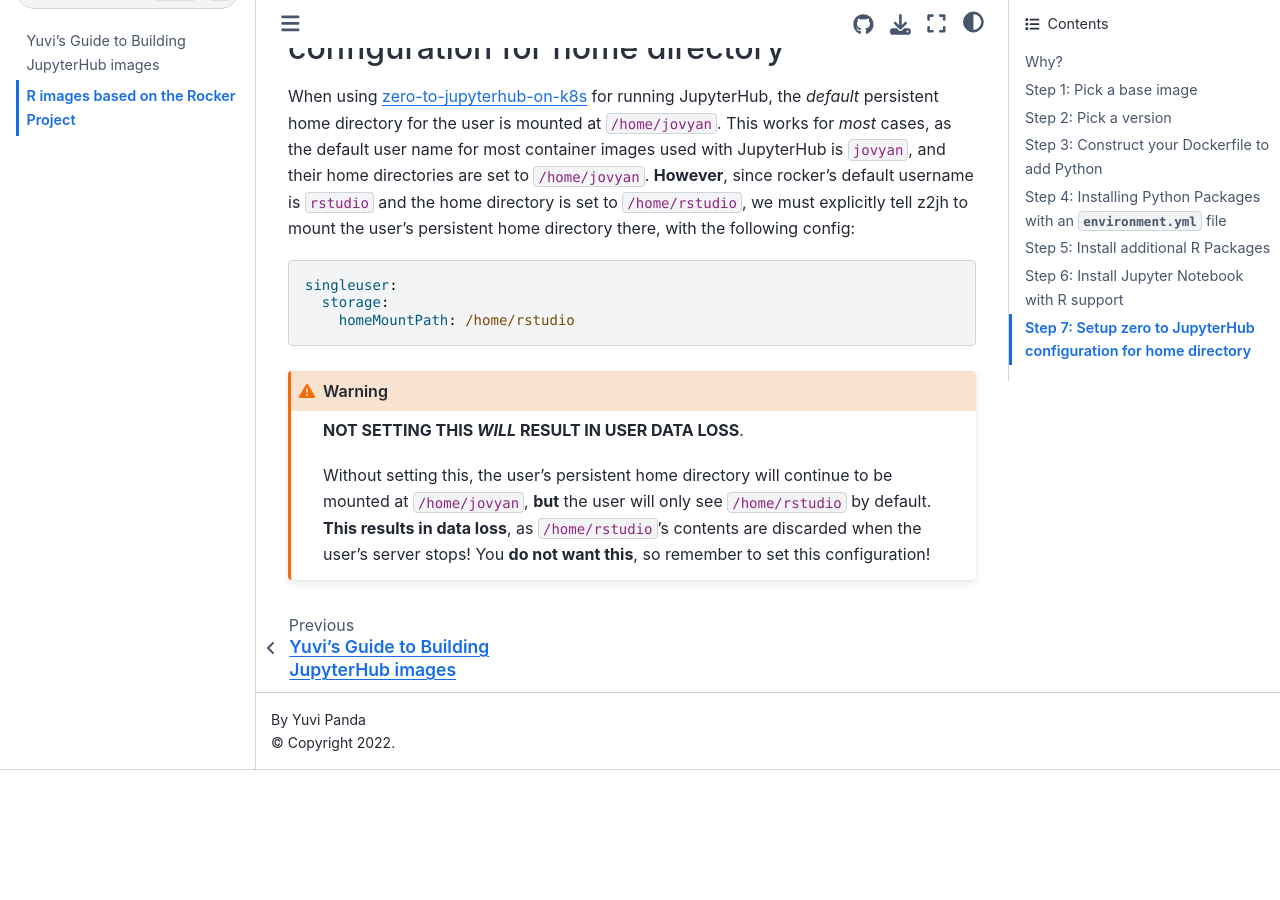
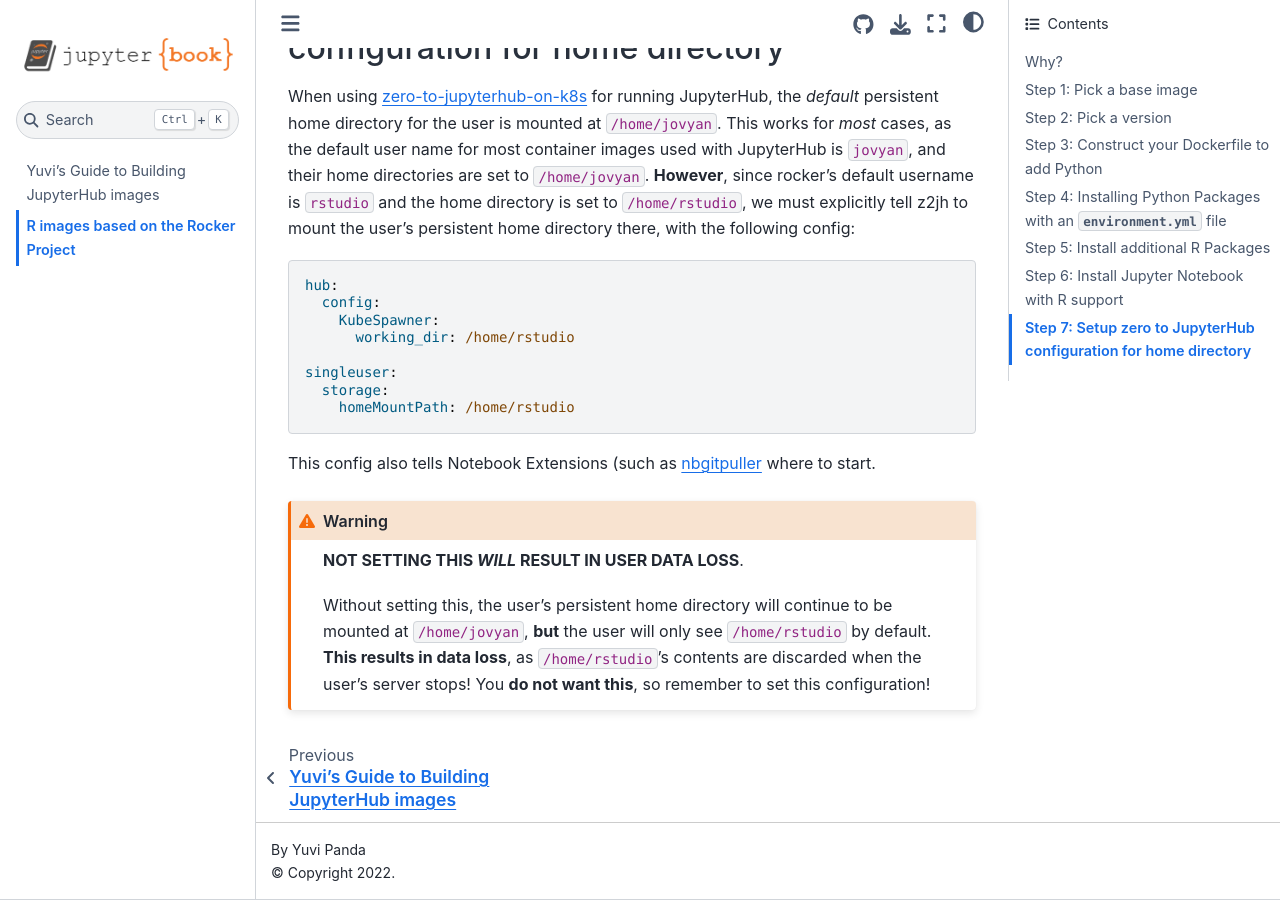
Before and after one commit to sgibson91/jupyterhub-image.guide, a Jupyter Book: the page built from content/rocker.md, in a window 1280 px wide and 900 px high, scrolled down 8913 px. Built offline with Jupyter Book 1.0.4 settings and Sphinx 7.4.7 and the Sphinx Book theme 1.1.4, drawn with Linux system fonts in a browser that asks for light colours; before the commit the page ends 9683 px from its top, so only the background shows below that.

Commit message:
Add note about nbgitpuller

````diff
--- a/content/rocker.md
+++ b/content/rocker.md
@@ -367,10 +367,18 @@ default username is `rstudio` and the home directory is set to `/home/rstudio`,
 mount the user's persistent home directory there, with the following config:
 
 ```yaml
+hub:
+  config:
+    KubeSpawner:
+      working_dir: /home/rstudio
+
 singleuser:
   storage:
     homeMountPath: /home/rstudio
 ```
+
+This config also tells Notebook Extensions (such as [nbgitpuller](https://github.com/jupyterhub/nbgitpuller)
+where to start.
 
 ```{warning}
 **NOT SETTING THIS *WILL* RESULT IN USER DATA LOSS**.
````
